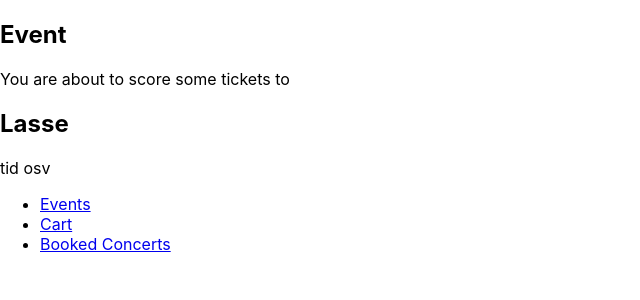
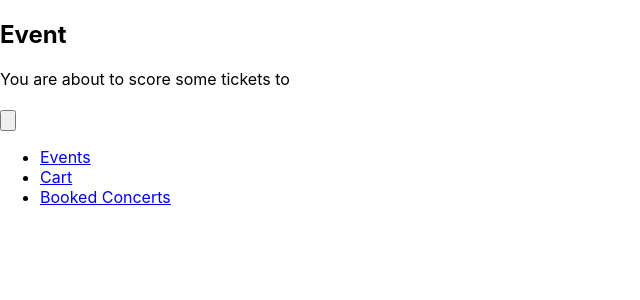
Before and after one commit to bekantskap/where-its-at, a React (Create React App) app: page /chosenevent in a window 1280 px wide. Shown: the top 300 px of the page, without its empty margins (0-640 px from the left). Built offline with nearby package versions, Linux system fonts and the light colour scheme; no server answers.

Commit message:
Succesfully sent an object from event througho parent to chosenEvent

```diff
--- a/src/App.js
+++ b/src/App.js
@@ -32,7 +32,15 @@ function App() {
   });
 
   const returnChosenConcert = c => {
-    setChosenConcerts(name => c.name);
+    const newConcert = { ...chosenConcerts };
+    newConcert.name = c.name;
+    newConcert.price = c.price;
+    newConcert.where = c.where;
+    newConcert.when.date = c.when.date;
+    newConcert.when.from = c.when.from;
+    newConcert.when.to = c.when.to;
+    console.log(newConcert);
+    setChosenConcerts(newConcert);
     console.log(chosenConcerts);
   };
 
@@ -46,7 +54,10 @@ function App() {
               path="/events"
               element={<Events returnChosenConcert={returnChosenConcert} />}
             ></Route>
-            <Route path="/chosenevent" element={<ChosenEvent />}></Route>
+            <Route
+              path="/chosenevent"
+              element={<ChosenEvent chosenConcert={chosenConcerts} />}
+            ></Route>
             <Route path="/cart" element={<Cart />}></Route>
             <Route path="/bookedconcerts" element={<BookedConcerts />}></Route>
           </Routes>
--- a/src/Pages/ChosenEvent.jsx
+++ b/src/Pages/ChosenEvent.jsx
@@ -1,14 +1,21 @@
 import { useContext } from 'react';
 import { ConcertContext } from '../App';
 
-export default function ChosenEvent(concert) {
+export default function ChosenEvent(props) {
   let concerts = useContext(ConcertContext);
+  console.log(props.chosenConcert.name);
+  let c = props.chosenConcert;
   return (
     <article>
       <h1>Event</h1>
       <p>You are about to score some tickets to</p>
-      <h2>Lasse</h2>
-      <p>tid osv</p>
+      <h2>{c.name}</h2>
+      <p>{c.where}</p>
+      <p>{c.price}</p>
+      <p>{c.when.date}</p>
+      <p>{c.when.from}</p>
+      <p>{c.when.to}</p>
+      <input type="button"></input>
     </article>
   );
 }
```
